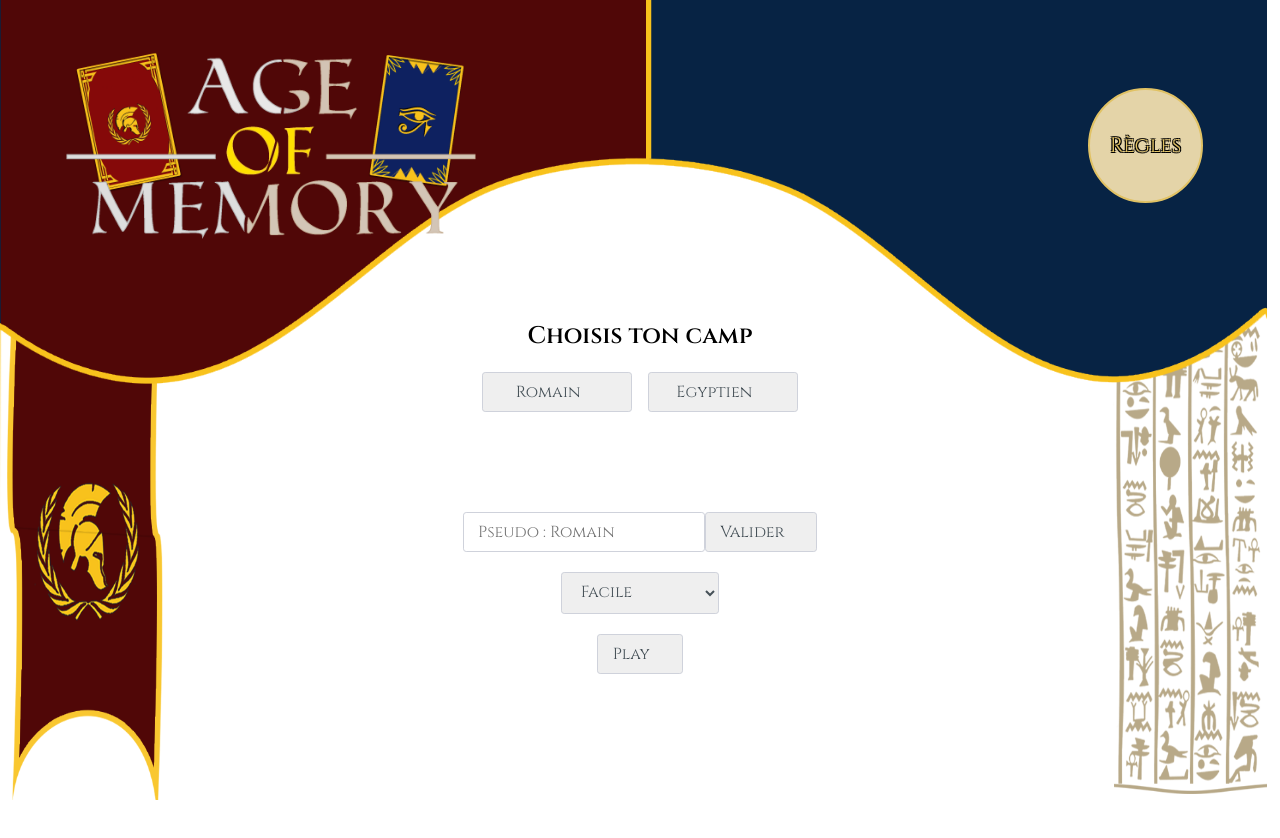
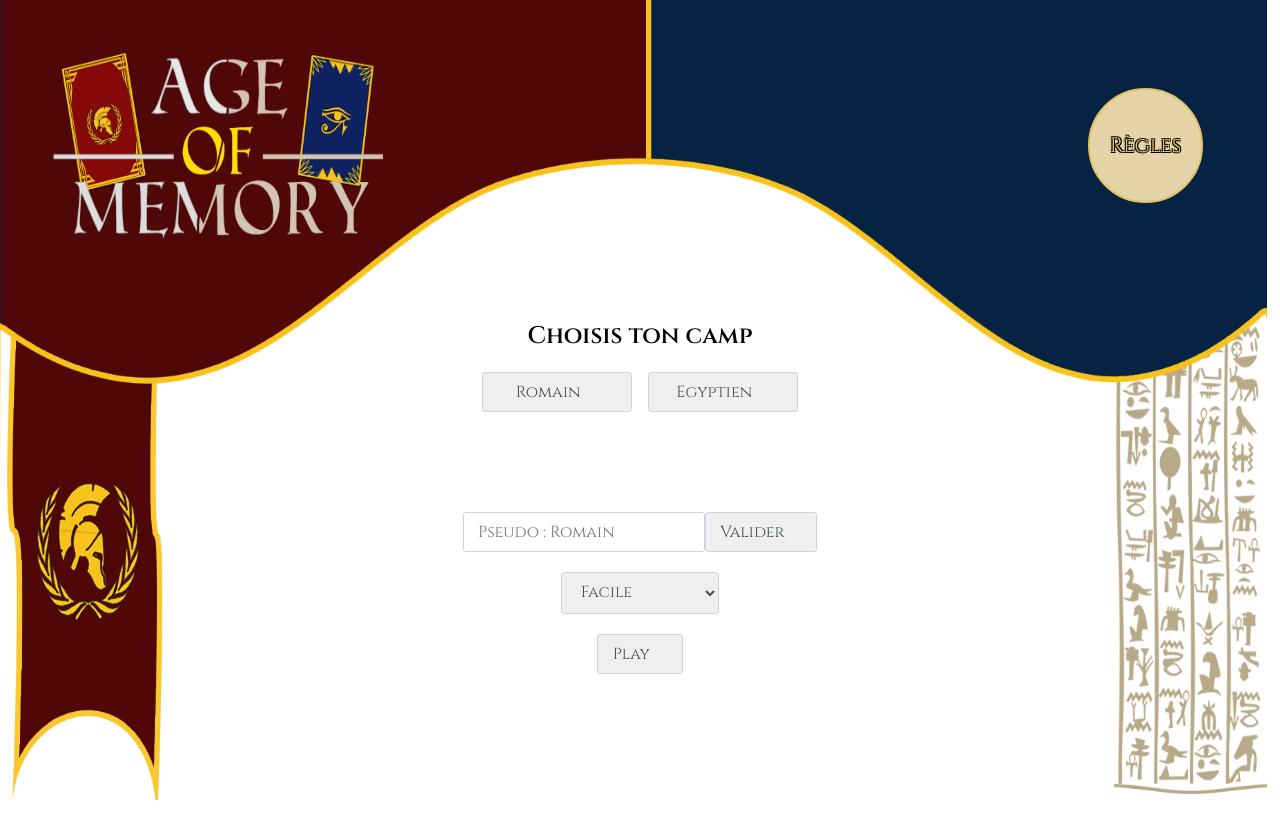
Before and after one commit to WildCodeSchool/reims-js-2103-project2-age-of-memory, a React (Create React App) app: page / in a window 1280 px wide. Shown: the top 838 px of the page. Built offline with nearby package versions, Linux system fonts and the light colour scheme.

Commit message:
réglage logo

```diff
--- a/src/components/Css/Header.css
+++ b/src/components/Css/Header.css
@@ -15,6 +15,7 @@
     position: relative;
     bottom: 110vh;
     height: 60vh;
+    width: 35vw;
 }
 
 
```
